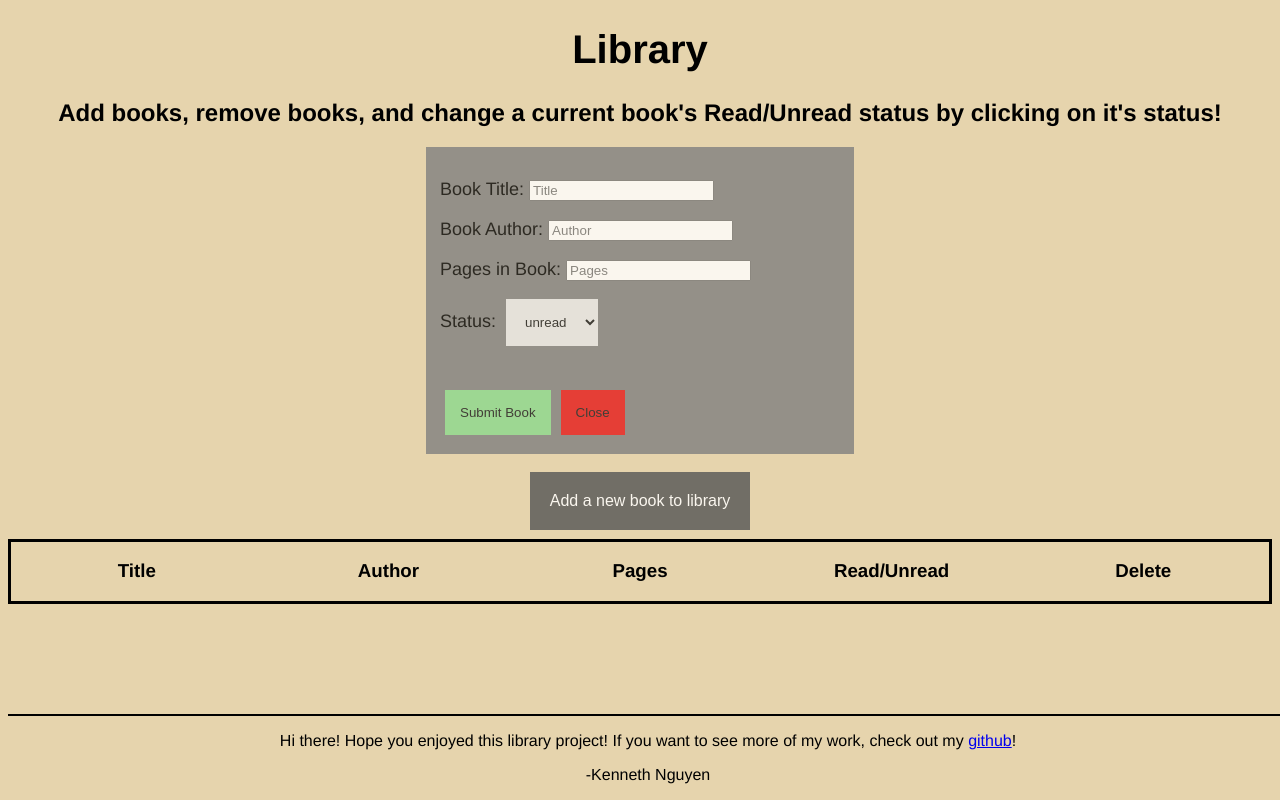
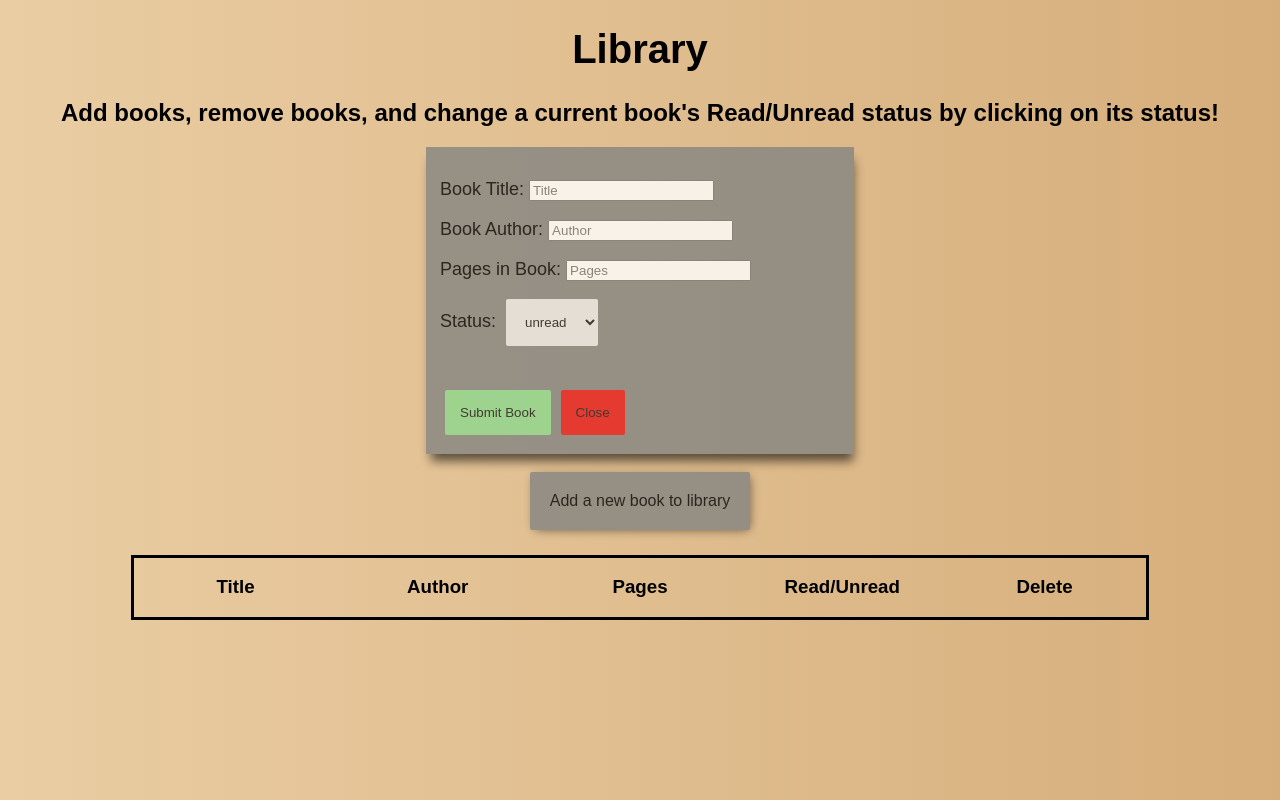
Before and after one commit to KennethNguyen/library, a plain HTML site: page index.html in a window 1280 px wide. Both pictures are taken after a click on the button "Add a new book to library". Drawn offline with Linux system fonts and the light colour scheme.

Commit message:
Add new css styles, remove footer

```diff
--- a/index.html
+++ b/index.html
@@ -8,13 +8,13 @@
     <body>
         <h1 id="pageTitle">Library</h1>
 
-        <h2 id="info">Add books, remove books, and change a current book's Read/Unread status by clicking on it's status!</h2>
+        <h2 id="info">Add books, remove books, and change a current book's Read/Unread status by clicking on its status!</h2>
 
         <div class="formPopup" id="displayForm">
             <form class="bookFields">
-                <p>Book Title: <input type="text" id="title" placeholder="Title" required></p>
-                <p>Book Author: <input type="text" id="author" placeholder="Author" required></p>
-                <p>Pages in Book: <input type="text" id="page" placeholder="Pages" required></p>
+                <p>Book Title: <input type="text" id="title" placeholder="Title"></p>
+                <p>Book Author: <input type="text" id="author" placeholder="Author"></p>
+                <p>Pages in Book: <input type="text" id="page" placeholder="Pages"></p>
                 <p>Status: <select type="text">
                     <option id="unread">unread</option>
                     <option id="read">read</option>
@@ -38,10 +38,27 @@
 
         <div class="library"></div>
 
-        <footer>
-            <p>Hi there! Hope you enjoyed this library project! If you want to see more of my work, check out my <a href="https://github.com/KennethNguyen">github</a>!</p>
-            <p>-Kenneth Nguyen</p>
-        </footer>
+    <!-- The core Firebase JS SDK is always required and must be listed first -->
+    <script src="https://www.gstatic.com/firebasejs/6.3.4/firebase-app.js"></script>
+
+    <!-- TODO: Add SDKs for Firebase products that you want to use
+     https://firebase.google.com/docs/web/setup#config-web-app -->
+
+    <script>
+    // Your web app's Firebase configuration
+    var firebaseConfig = {
+        apiKey: "AIzaSyAaY-XdlhU3qHdhK61wF2wXhBIVVa9NCio",
+        authDomain: "library-75965.firebaseapp.com",
+        databaseURL: "https://library-75965.firebaseio.com",
+        projectId: "library-75965",
+        storageBucket: "",
+        messagingSenderId: "845722169263",
+        appId: "1:845722169263:web:303a89fca7d726fc"
+    };
+    // Initialize Firebase
+    firebase.initializeApp(firebaseConfig);
+
+    </script>
     </body>
     <script src="logic.js"></script>
 </html>
--- a/style.css
+++ b/style.css
@@ -1,6 +1,6 @@
 body {
-    background: rgb(230, 212, 173);
-    font-family: Helvetica, Arial, sans-serif;
+    background: linear-gradient(to right, #eacda3, #d6ae7b);
+    font-family: 'Karla', sans-serif;
 }
 
 #pageTitle {
@@ -14,7 +14,7 @@ body {
 
 .formPopup {
     display: none;
-    background-color: gray;
+    background-color: #848482;
     opacity: 0.8;
     width: 400px;
     padding: 14px;
@@ -22,6 +22,7 @@ body {
     font-size: 18px;
     margin-right: auto;
     margin-left: auto;
+    box-shadow: 2px 10px 10px -3px rgba(0, 0, 0, 0.75);
 }
 
 .addBookWrapper {
@@ -30,21 +31,30 @@ body {
 
 #addBook {
     border: none;
-    background-color: #555;
-    color: white;
+    border-radius: 2px;
+    cursor: pointer;
+    background-color: #848482;
+    color: black;
     padding: 20px;
     opacity: 0.8;
     margin-bottom: 5px;
     font-size: 16px;
+    box-shadow: 2px 2px 10px -3px rgba(0, 0, 0, 0.75);
 }
 
 #submitBook, select, #closeForm {
     border: none;
+    border-radius: 2px;
     opacity: 0.8;
     color: black;
     padding: 15px;
     margin-bottom: 5px;
     margin-left: 5px;
+    cursor: pointer;
+}
+
+#submitBook:hover, #closeForm:hover {
+    font-weight: 600;
 }
 
 select {
@@ -61,7 +71,7 @@ select {
 
 .bookStatus {
     border: none;
-    background-color: rgb(230, 212, 173);
+    background-color: transparent;
     color: black;
     font-size: 18px;
     padding: 15px;
@@ -69,11 +79,13 @@ select {
 
 .bookStatus:hover, .deleteBook:hover {
     color: blue;
+    font-weight: bold;
+    cursor: pointer;
 }
 
 .deleteBook {
     border: none;
-    background-color: rgb(230, 212, 173);
+    background-color: transparent;
     color: black;
     font-size: 18px;
 }
@@ -83,8 +95,10 @@ select {
     grid-template-columns: repeat(5, 1fr);
     grid-template-rows: auto;
     text-align: center;
-    margin-top: 4px;
+    margin: 20px auto 0px auto;
     border: solid black;
+    width: 80%;
+
 }
 
 .bookClass {
@@ -94,6 +108,8 @@ select {
     border-style: solid;
     border-top: black;
     opacity: 0.9;
+    width: 80%;
+    margin: 0px auto 0px auto;
 }
 
 footer {
@@ -104,4 +120,5 @@ footer {
     border-width: 2px;
     border-style: solid none;
     border-bottom: black;
+    overflow: auto;
 }
```
